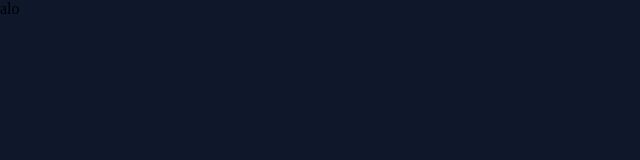
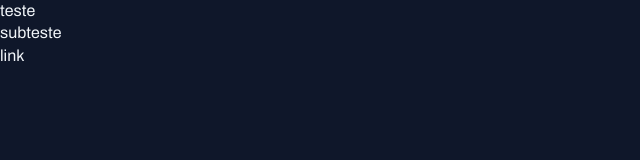
Before and after one commit to MarcosHHOshiro/projeto-portal-de-noticias, a plain HTML site: page index.html in a window 1280 px wide. Shown: the whole page, without its empty margins (0-640 px from the left). Drawn offline with Linux system fonts and the light colour scheme; a web font is replaced by a local one.

Commit message:
aplicando fontes no projeto

```diff
--- a/index.html
+++ b/index.html
@@ -16,7 +16,9 @@
 </head>
 
 <body>
-    alo
+    <h1>teste</h1>
+    <h2>subteste</h2>
+    <a href="#">link</a>
 </body>
 
 </html>
--- a/styles/global.css
+++ b/styles/global.css
@@ -9,15 +9,33 @@
     --brand-color-dark: #1D4ED8;
     --bg-color: #0F172A;
     --stroke-color: #1E293B;
-    --text-color-primary: #F1F5F;
+    --text-color-primary: #F1F5F9;
     --text-color-secondary: #CBD5E1;
 
     --font-family: 'Archivo', sans-serif;
-    --h1: 800 24px/135%;
-    --h2: 700 20px/130%;
+    --h1: 800 24px/135% var(--font-family);
+    --h2: 800 16px/140% var(--font-family);
+    --h3: 800 14px/140% var(--font-family);
+    --text-span: 600 14px/145% var(--font-family);
+    --text: 400 16px/140% var(--font-family);
+    --text-sm: 400 14px/160% var(--font-family);
 }
 
 body {
+    font: var(--text);
     color: var(--text-color-primary);
     background-color: var(--bg-color);
 }
+
+a {
+    text-decoration: none;
+    color: inherit
+}
+
+a:hover {
+    color: var(--brand-color-light);
+}
+
+h1, h2, h3{
+    font: inherit;
+}
```
